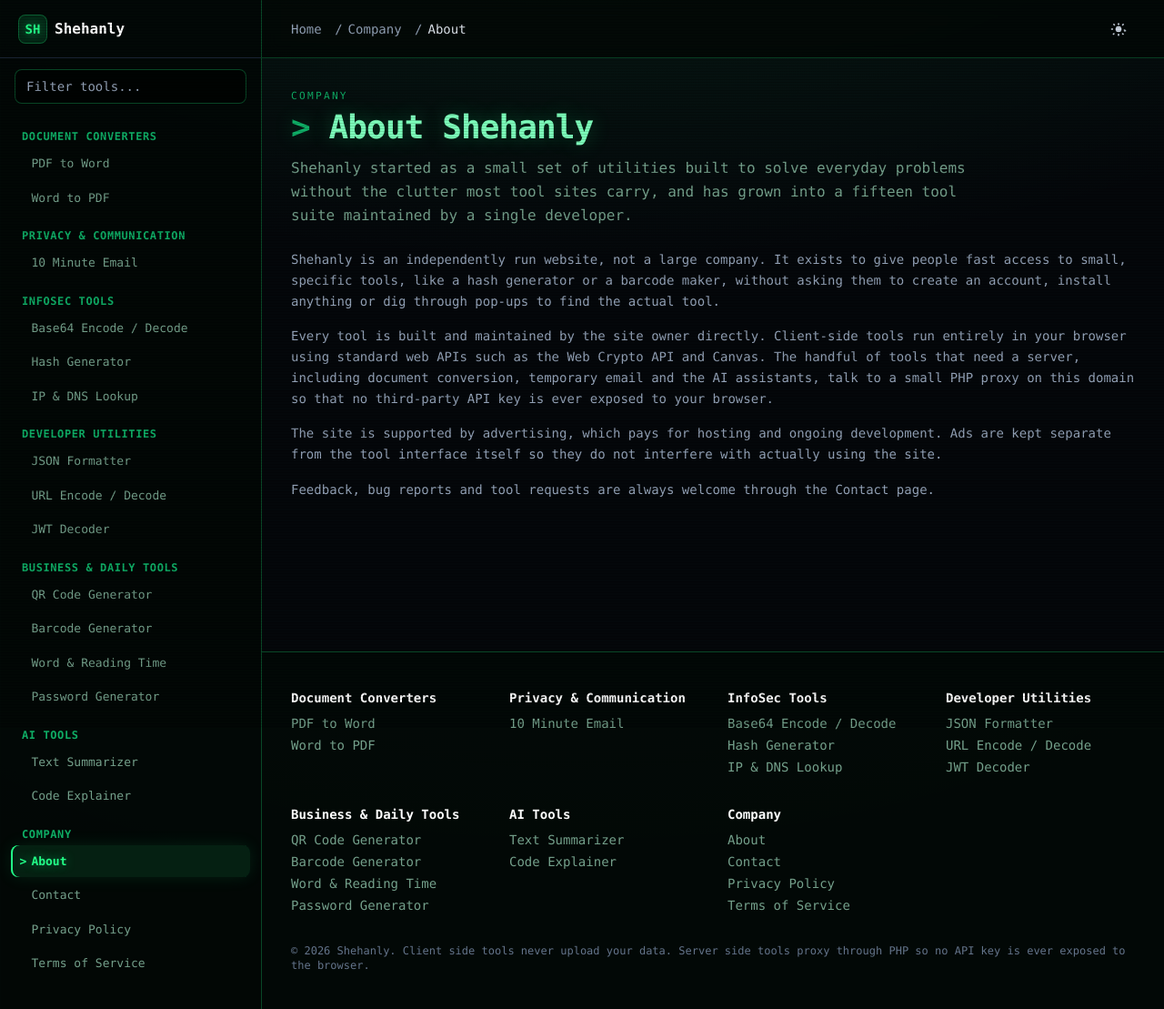
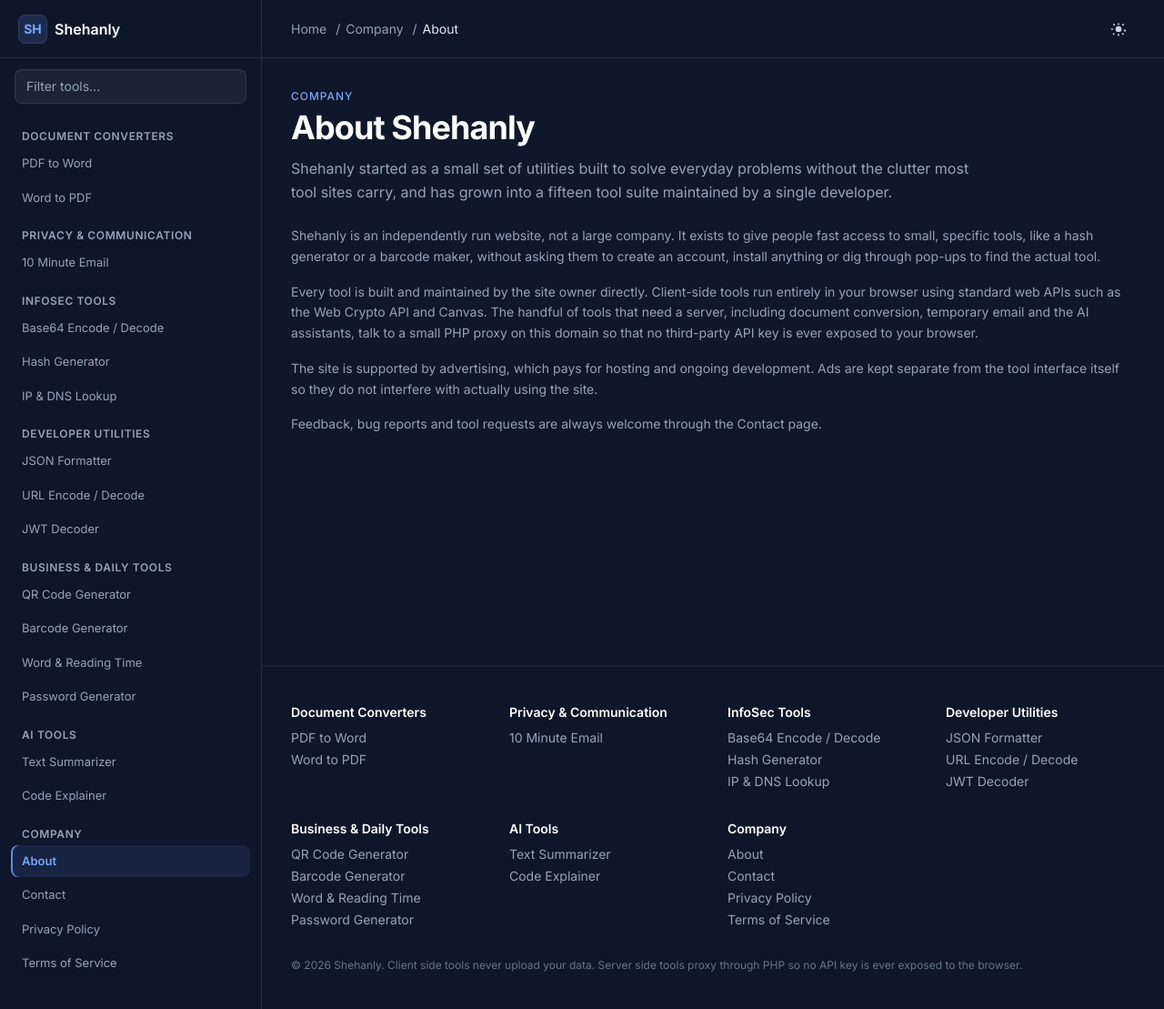
Before and after one commit to LSDF/web-utility-suite, a PHP site: page /about in a window 1280 px wide. Shown: the whole page at 91% size. Run offline with PHP 8.4, Linux system fonts and the light colour scheme; some libraries are stand-ins or nearby versions.

Commit message:
Remove terminal theme from styles.css, add clean modern dark/light tokens
Updated styles for light and dark themes, including color adjustments and layout changes.

```diff
--- a/assets/css/styles.css
+++ b/assets/css/styles.css
@@ -22,163 +23,92 @@
    ========================================================================= */
 
 :root {
-  /* light theme, unchanged */
-  --brand-50: #eef6ff;
-  --brand-100: #d9ecff;
-  --brand-400: #59a6ff;
-  --brand-500: #3385fc;
-  --brand-600: #1f66f1;
-  --brand-700: #1a51de;
-  --ring: rgba(31, 102, 241, 0.35);
+  /* light theme */
+  --brand-50: #eef4ff;
+  --brand-100: #dbe7ff;
+  --brand-400: #5c8cf5;
+  --brand-500: #3b6fe0;
+  --brand-600: #2c56c9;
+  --brand-700: #2545a3;
+  --ring: rgba(44, 86, 201, 0.35);
 
-  /* terminal palette */
-  --neon:        #22ff88;
-  --neon-bright: #7dffbb;
-  --neon-dim:    #0fae66;
-  --neon-line:   rgba(34, 255, 136, .26);
-  --neon-wash:   rgba(34, 255, 136, .09);
-  --grid:        rgba(34, 255, 136, .05);
-  --amber:       #ffc857;
-  --danger:      #ff5470;
-  --void:        #04070a;
-  --panel:       rgba(6, 17, 13, .82);
-  --ink:         #cdf6e0;
-  --ink-dim:     #74a08b;
-  --mono: ui-monospace, "JetBrains Mono", "Fira Code", SFMono-Regular, Menlo, Consolas, monospace;
+  --surface: #ffffff;
+  --surface-2: #f8fafc;
+  --border: rgb(226 232 240);
+  --text: rgb(30 41 59);
+  --text-dim: rgb(100 116 139);
+  --sans: 'Inter', ui-sans-serif, system-ui, -apple-system, 'Segoe UI', Roboto, 'Helvetica Neue', Arial, sans-serif;
 }
 
-/* the accent scale swings green in the dark theme */
+/* the accent scale gets a touch brighter in dark mode, still a normal blue */
 html.dark {
-  --brand-50:  #04120c;
-  --brand-100: #061c13;
-  --brand-400: #4dffa1;
-  --brand-500: #22ff88;
-  --brand-600: #12e878;
-  --brand-700: #0bbf61;
-  --ring: rgba(34, 255, 136, .35);
+  --brand-50: #0b1220;
+  --brand-100: #111c33;
+  --brand-400: #7aa5ff;
+  --brand-500: #5c8cf5;
+  --brand-600: #4d7ef0;
+  --brand-700: #3a63cf;
+  --ring: rgba(93, 140, 245, .4);
+
+  --surface: #0f172a;
+  --surface-2: rgba(30, 41, 59, .7);
+  --border: rgba(148, 163, 184, .16);
+  --text: rgb(226 232 240);
+  --text-dim: rgb(148 163 184);
 }
 
 html { -webkit-text-size-adjust: 100%; }
-body { font-feature-settings: "cv02","cv03","cv04","cv11"; }
+body { font-family: var(--sans); font-feature-settings: "cv02","cv03","cv04","cv11"; }
 
 /* ----------------------------------------------------------------- shell */
 html.dark body {
-  background-color: var(--void) !important;
-  color: var(--ink) !important;
-  font-family: var(--mono);
-  background-image:
-    linear-gradient(var(--grid) 1px, transparent 1px),
-    linear-gradient(90deg, var(--grid) 1px, transparent 1px),
-    radial-gradient(120% 80% at 50% -20%, var(--neon-wash), transparent 70%);
-  background-size: 44px 44px, 44px 44px, 100% 100%;
-  background-attachment: fixed;
+  background-color: var(--surface) !important;
+  color: var(--text) !important;
 }
 
-html.dark button, html.dark input, html.dark select, html.dark textarea {
-  font-family: var(--mono);
-}
-
-/* CRT scanlines: decoration only, never interactive */
-html.dark body::after {
-  content: "";
-  position: fixed;
-  inset: 0;
-  z-index: 70;
-  pointer-events: none;
-  opacity: .32;
-  background: repeating-linear-gradient(to bottom, rgba(0,0,0,.45) 0 1px, transparent 1px 3px);
-}
-
-html.dark ::selection { background: rgba(34, 255, 136, .28); color: #eafff2; }
-html.dark * { scrollbar-width: thin; scrollbar-color: rgba(34,255,136,.35) transparent; }
+html.dark ::selection { background: rgba(93, 140, 245, .35); color: #fff; }
+html.dark * { scrollbar-width: thin; scrollbar-color: rgba(148,163,184,.35) transparent; }
 html.dark ::-webkit-scrollbar { width: 10px; height: 10px; }
 html.dark ::-webkit-scrollbar-track { background: transparent; }
-html.dark ::-webkit-scrollbar-thumb { background: rgba(34,255,136,.22); border-radius: 999px; }
-html.dark ::-webkit-scrollbar-thumb:hover { background: rgba(34,255,136,.42); }
-
-/* ------------------------------------------- the name, behind everything */
-.wordmark {
-  position: fixed;
-  inset: 0;
-  z-index: 0;
-  display: grid;
-  place-content: center;
-  overflow: hidden;
-  text-align: center;
-  pointer-events: none;
-  user-select: none;
-  -webkit-user-select: none;
-}
-.wordmark span {
-  display: block;
-  font-family: var(--mono);
-  font-weight: 800;
-  font-size: clamp(2.75rem, 14vw, 12rem);
-  line-height: .88;
-  letter-spacing: .16em;
-  text-indent: .16em;
-  color: rgba(34, 255, 136, .05);
-  -webkit-text-stroke: 1px rgba(34, 255, 136, .22);
-  text-shadow: 10px 10px 0 rgba(0, 0, 0, .55), 0 0 60px rgba(34, 255, 136, .18);
-}
-.wordmark span + span {
-  color: rgba(34, 255, 136, .035);
-  -webkit-text-stroke-color: rgba(34, 255, 136, .16);
-}
-html:not(.dark) .wordmark span {
-  color: rgba(15, 23, 42, .04);
-  -webkit-text-stroke-color: rgba(15, 23, 42, .10);
-  text-shadow: 10px 10px 0 rgba(15, 23, 42, .05);
-}
+html.dark ::-webkit-scrollbar-thumb { background: rgba(148,163,184,.28); border-radius: 999px; }
+html.dark ::-webkit-scrollbar-thumb:hover { background: rgba(148,163,184,.45); }
 
 /* ---------------------------------------------------------------- chrome */
 html.dark #sidebar {
-  background: rgba(3, 8, 6, .92) !important;
-  border-color: var(--neon-line) !important;
+  background: rgba(15, 23, 42, .96) !important;
+  border-color: var(--border) !important;
 }
-html.dark #sidebar nav p { color: var(--neon-dim) !important; }
+html.dark #sidebar nav p { color: var(--text-dim) !important; }
 html.dark #sidebar input {
-  background: rgba(0, 0, 0, .55) !important;
-  border-color: var(--neon-line) !important;
-  color: var(--ink) !important;
+  background: rgba(255, 255, 255, .06) !important;
+  border-color: var(--border) !important;
+  color: var(--text) !important;
 }
 html.dark #sidebar span.bg-brand-600 {
-  background: rgba(34, 255, 136, .12) !important;
-  color: var(--neon) !important;
-  border: 1px solid var(--neon-line);
-  text-shadow: 0 0 12px rgba(34, 255, 136, .6);
+  background: rgba(93, 140, 245, .18) !important;
+  color: var(--brand-400) !important;
+  border: 1px solid var(--border);
 }
 html.dark header.sticky {
-  background: rgba(3, 8, 6, .82) !important;
-  border-color: var(--neon-line) !important;
+  background: rgba(15, 23, 42, .85) !important;
+  border-color: var(--border) !important;
 }
 html.dark footer {
-  background: rgba(3, 8, 6, .9) !important;
-  border-color: var(--neon-line) !important;
+  background: rgba(15, 23, 42, .92) !important;
+  border-color: var(--border) !important;
 }
-html.dark footer a { color: var(--ink-dim) !important; }
-html.dark footer a:hover { color: var(--neon) !important; }
+html.dark footer a { color: var(--text-dim) !important; }
+html.dark footer a:hover { color: var(--brand-400) !important; }
 
-/* the server rendered page heading, dressed as a prompt */
+/* the server rendered page heading */
 html.dark [data-seo="category"] {
-  color: var(--neon-dim) !important;
+  color: var(--brand-400) !important;
   text-transform: uppercase;
-  letter-spacing: .2em;
-  font-size: .7rem;
+  letter-spacing: .08em;
+  font-size: .75rem;
 }
-html.dark [data-seo="h1"] {
-  color: var(--neon-bright) !important;
-  text-shadow: 0 0 22px rgba(34, 255, 136, .28);
-}
-html.dark [data-seo="h1"]::before { content: "> "; color: var(--neon-dim); }
-html.dark [data-seo="h1"]::after {
-  content: "_";
-  margin-left: .12em;
-  color: var(--neon);
-  animation: sc-blink 1.1s steps(1, end) infinite;
-}
-html.dark [data-seo="intro"] { color: var(--ink-dim) !important; }
-@keyframes sc-blink { 0%, 49% { opacity: 1; } 50%, 100% { opacity: 0; } }
+html.dark [data-seo="h1"] { color: #fff !important; }
+html.dark [data-seo="intro"] { color: var(--text-dim) !important; }
 
 /* -------------------------------------------------------------- surfaces */
 .card {
@@ -210,22 +131,12 @@ html.dark .card::before {
   position: relative;
   display: block;
   border-radius: 0.5rem;
-  padding: 0.5rem 0.75rem 0.5rem 1.4rem;
+  padding: 0.5rem 0.75rem;
   font-size: 0.8125rem;
   color: rgb(71 85 105);
   text-decoration: none;
   transition: background-color .15s ease, color .15s ease;
 }
-.nav-link::before {
-  content: ">";
-  position: absolute;
-  left: .6rem;
-  opacity: 0;
-  transition: opacity .15s ease;
-}
-.nav-link:hover::before,
-.nav-link-active::before,
-.nav-link[aria-current="page"]::before { opacity: 1; }
 .nav-link:hover { background: rgb(241 245 249); color: rgb(15 23 42); }
 
 .nav-link-active,
@@ -235,14 +146,13 @@ html.dark .card::before {
   font-weight: 600;
   box-shadow: inset 2px 0 0 var(--brand-600);
 }
-html.dark .nav-link { color: var(--ink-dim); }
-html.dark .nav-link:hover { background: rgba(34, 255, 136, .07); color: var(--neon); }
+html.dark .nav-link { color: var(--text-dim); }
+html.dark .nav-link:hover { background: rgba(93, 140, 245, .08); color: var(--brand-400); }
 html.dark .nav-link-active,
 html.dark .nav-link[aria-current="page"] {
-  background: rgba(34, 255, 136, .10);
-  color: var(--neon);
-  box-shadow: inset 2px 0 0 var(--neon), 0 0 18px rgba(34, 255, 136, .10);
-  text-shadow: 0 0 12px rgba(34, 255, 136, .45);
+  background: rgba(93, 140, 245, .12);
+  color: var(--brand-400);
+  box-shadow: inset 2px 0 0 var(--brand-500);
 }
 
 /* --------------------------------------------------------------- buttons */
```
Also changed, not shown: other parts of assets/css/styles.css (+47 -84 lines).
